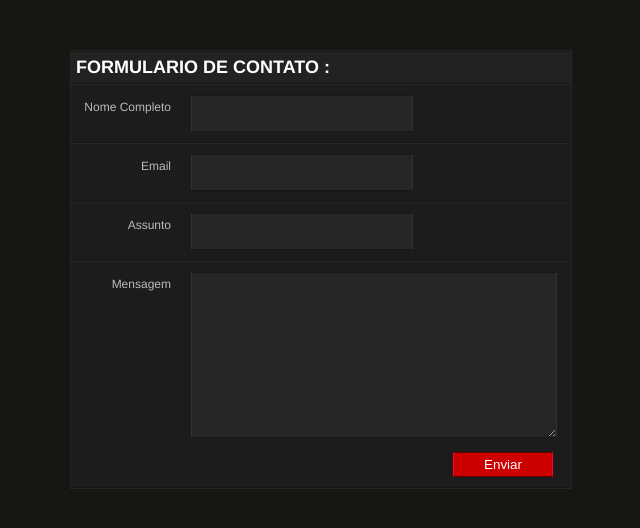
After one commit to luishenriquemildenberg/Php-System, a PHP site: page /testform.php in a window 1280 px wide. The commit adds this page. Shown: the top 528 px of the page, without its empty margins (319-959 px from the left). Run offline with PHP 8.4, Linux system fonts and the light colour scheme.

Commit message:
subindo alterçaõ 07/05

```diff
--- /dev/null
+++ b/css/test.css
@@ -0,0 +1,79 @@
+*{ margin:0; padding:0;}
+
+body{ font:100% normal Arial, Helvetica, sans-serif; background:#161712;}
+
+form,input,select,textarea{margin:0; padding:0; color:#ffffff;}
+
+div.box {
+    margin:0 auto;
+    width:500px;
+    background:#222222;
+    position:relative;
+    top:50px;
+    border:1px solid #262626;
+}
+
+div.box h1 {
+    color:#ffffff;
+    font-size:18px;
+    text-transform:uppercase;
+    padding:5px 0 5px 5px;
+    border-bottom:1px solid #161712;
+    border-top:1px solid #161712;
+}
+
+div.box label {
+    width:100%;
+    display: block;
+    background:#1C1C1C;
+    border-top:1px solid #262626;
+    border-bottom:1px solid #161712;
+    padding:10px 0 10px 0;
+}
+
+div.box label span {
+    display: block;
+    color:#bbbbbb;
+    font-size:12px;
+    float:left;
+    width:100px;
+    text-align:right;
+    padding:5px 20px 0 0;
+}
+
+div.box .input_text {
+    padding:10px 10px;
+    width:200px;
+    background:#262626;
+    border-bottom: 1px double #171717;
+    border-top: 1px double #171717;
+    border-left:1px double #333333;
+    border-right:1px double #333333;
+}
+
+div.box .message{
+    padding:7px 7px;
+    width:350px;
+    background:#262626;
+    border-bottom: 1px double #171717;
+    border-top: 1px double #171717;
+    border-left:1px double #333333;
+    border-right:1px double #333333;
+    overflow:hidden;
+    height:150px;
+}
+
+div.box .button{
+    margin:0 0 10px 0;
+    padding:4px 7px;
+    background:#CC0000;
+    border:0px;
+    position: relative;
+    top:10px;
+    left:382px;
+    width:100px;
+    border-bottom: 1px double #660000;
+    border-top: 1px double #660000;
+    border-left:1px double #FF0033;
+    border-right:1px double #FF0033;
+}
--- /dev/null
+++ b/testform.php
@@ -0,0 +1,37 @@
+<!DOCTYPE html>
+<html>
+<head>
+    <link rel="stylesheet" type="text/css" href="css/test.css">
+    <meta charset="utf-8" />
+    <title>Estilizando formulários com CSS - DevMedia</title>
+</head>
+<body>
+<form name="meuForm" method="post" id="formulario">
+    <div class="box">
+        <h1>Formulario de Contato :</h1>
+
+        <label>
+            <span>Nome Completo</span>
+            <input type="text" class="input_text" name="nome" id="name"/>
+
+        </label>
+
+        <label>
+            <span>Email</span>
+            <input type="text" class="input_text" name="email" id="email"/>
+         </label>
+
+        <label>
+            <span>Assunto</span>
+            <input type="text" class="input_text" name="assunto" id="subject"/>
+        </label>
+
+        <label>
+             <span>Mensagem</span>
+            <textarea class="message" name="feedback" id="feedback"></textarea>
+            <input type="button" class="button" value="Enviar" />
+        </label>
+    </div>
+</form>
+</body>
+</html>
```
Also changed, not shown: css/main.css (+10 -0 lines), css/style.css (+5 -5 lines), formulario.php (+14 -7 lines).
